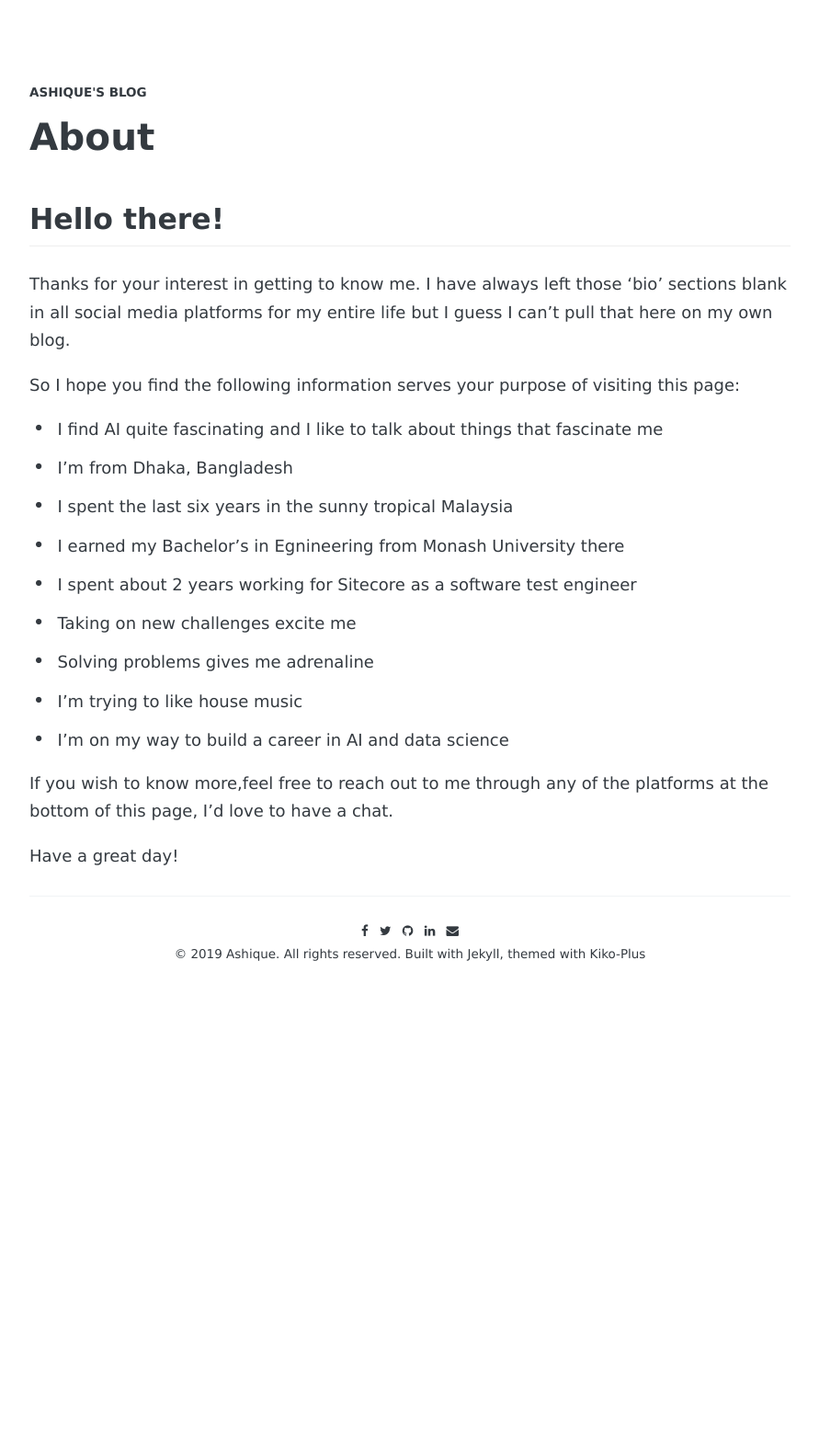
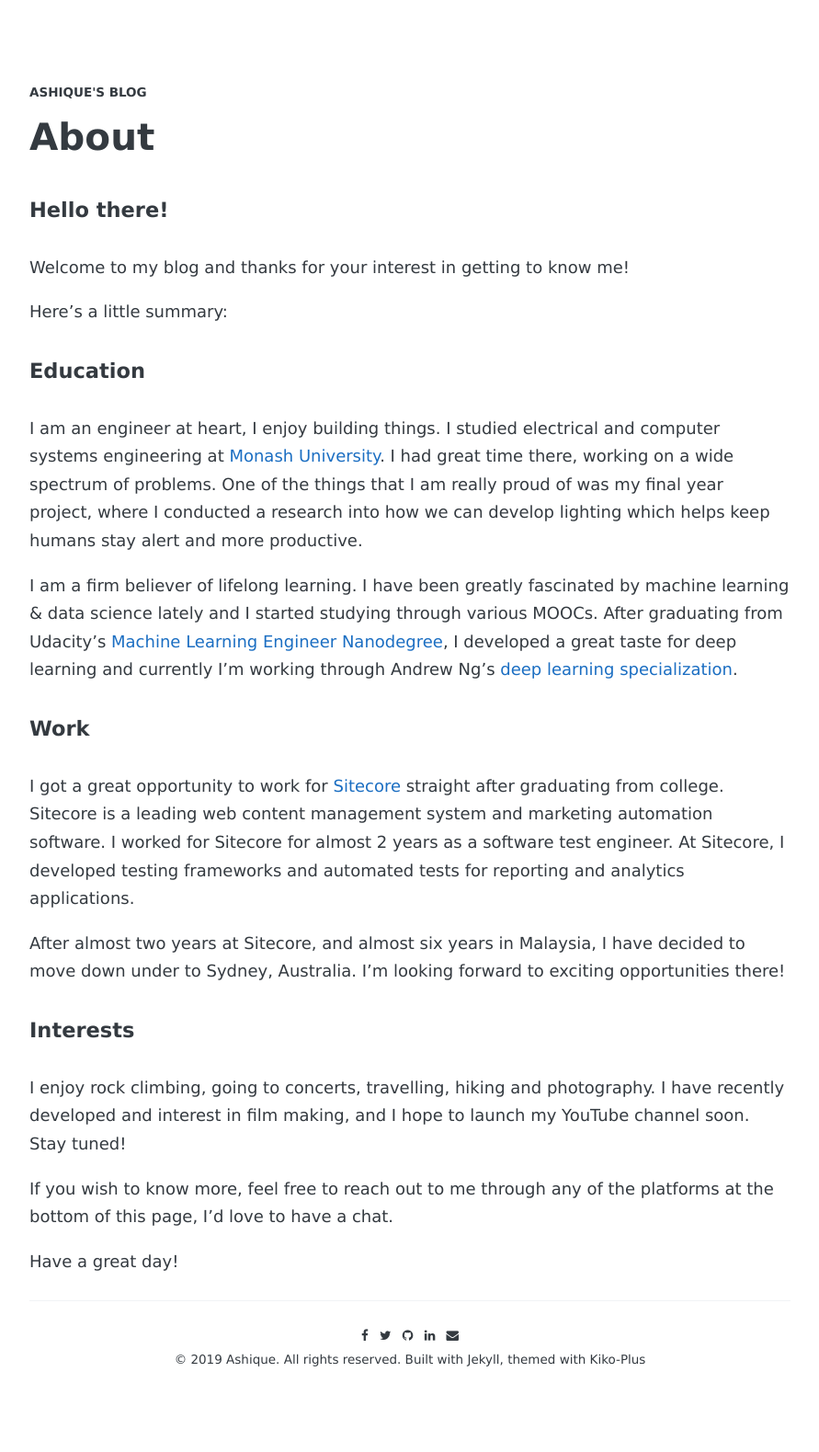
Before and after one commit to ashiquem/ashiquem.github.io, a Jekyll site: the page built from about.md, in a window 1280 px wide. Shown: the whole page at 92% size, without its empty margins (194-1085 px from the left). Built offline with Jekyll 4.4.1, drawn with Linux system fonts in a browser that asks for light colours; some web fonts are replaced; before the commit the page ends 1138 px from its top, so only the background shows below that.

Commit message:
Update about.md

```diff
--- a/about.md
+++ b/about.md
@@ -3,22 +3,28 @@ title: About
 permalink: /about/
 ---
 
-## Hello there!
+#### Hello there!
 
-Thanks for your interest in getting to know me. I have always left those 'bio' sections blank in all social media platforms for my entire life but I guess I can't pull that here on my own blog.
+Welcome to my blog and thanks for your interest in getting to know me!
 
-So I hope you find the following information serves your purpose of visiting this page:
+Here's a little summary:
 
-* I find AI quite fascinating and I like to talk about things that fascinate me
-* I'm from Dhaka, Bangladesh
-* I spent the last six years in the sunny tropical Malaysia
-* I earned my Bachelor's in Egnineering from Monash University there
-* I spent about 2 years working for Sitecore as a software test engineer
-* Taking on new challenges excite me
-* Solving problems gives me adrenaline
-* I'm trying to like house music
-* I'm on my way to build a career in AI and data science
+#### Education
 
-If you wish to know more,feel free to reach out to me through any of the platforms at the bottom of this page, I'd love to have a chat.
+I am an engineer at heart, I enjoy building things. I studied electrical and computer systems engineering at [Monash University](https://www.monash.edu/). I had great time there, working on a wide spectrum of problems. One of the things that I am really proud of was my final year project, where I conducted a research into how we can develop lighting which helps keep humans stay alert and more productive.
+
+I am a firm believer of lifelong learning. I have been greatly fascinated by machine learning & data science lately and I started studying through various MOOCs. After graduating from Udacity's [Machine Learning Engineer Nanodegree](https://www.udacity.com/course/machine-learning-engineer-nanodegree--nd009t), I developed a great taste for deep learning and currently I'm working through Andrew Ng's [deep learning specialization](https://www.coursera.org/specializations/deep-learning).
+
+#### Work
+
+I got a great opportunity to work for [Sitecore](https://www.sitecore.com/) straight after graduating from college. Sitecore is a leading web content management system and marketing automation software. I worked for Sitecore for almost 2 years as a software test engineer. At Sitecore, I developed testing frameworks and automated tests for reporting and analytics applications.
+
+After almost two years at Sitecore, and almost six years in Malaysia, I have decided to move down under to Sydney, Australia. I'm looking forward to exciting opportunities there!
+
+#### Interests
+
+I enjoy rock climbing, going to concerts, travelling, hiking and photography. I have recently developed and interest in film making, and I hope to launch my YouTube channel soon. Stay tuned!
+
+If you wish to know more, feel free to reach out to me through any of the platforms at the bottom of this page, I'd love to have a chat.
 
 Have a great day!
```
